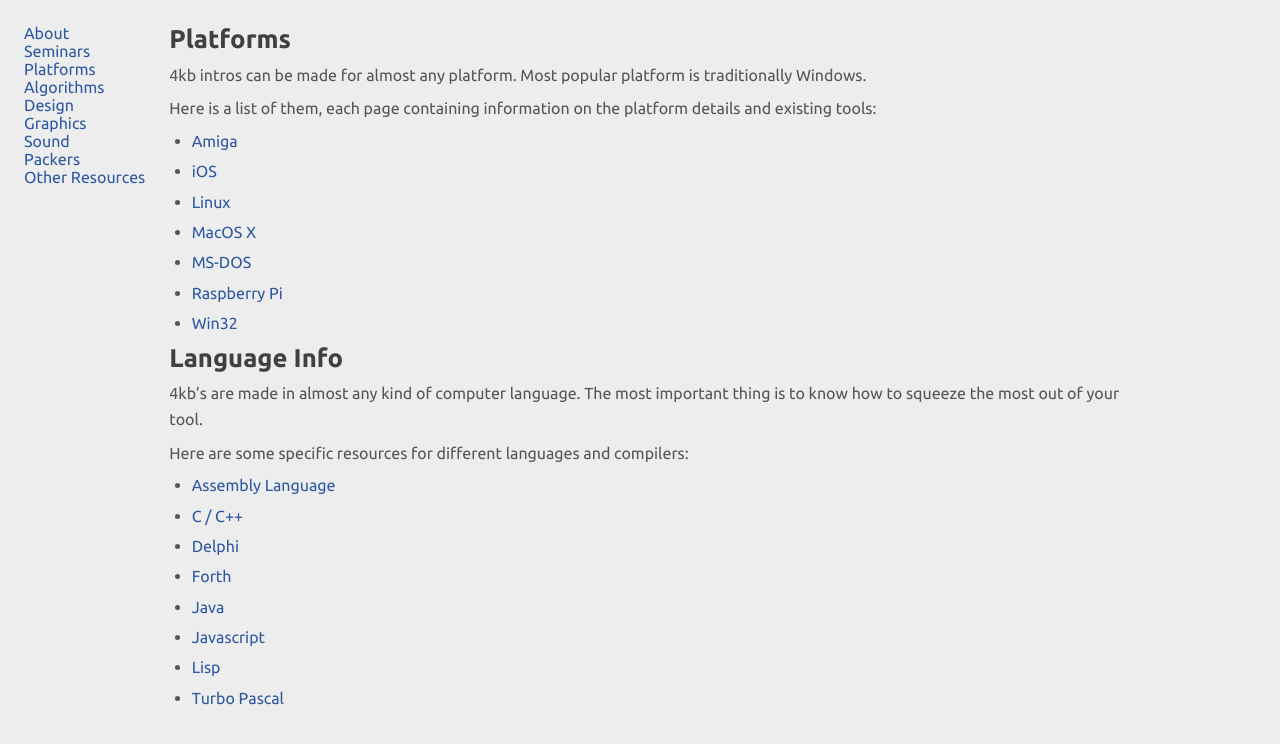
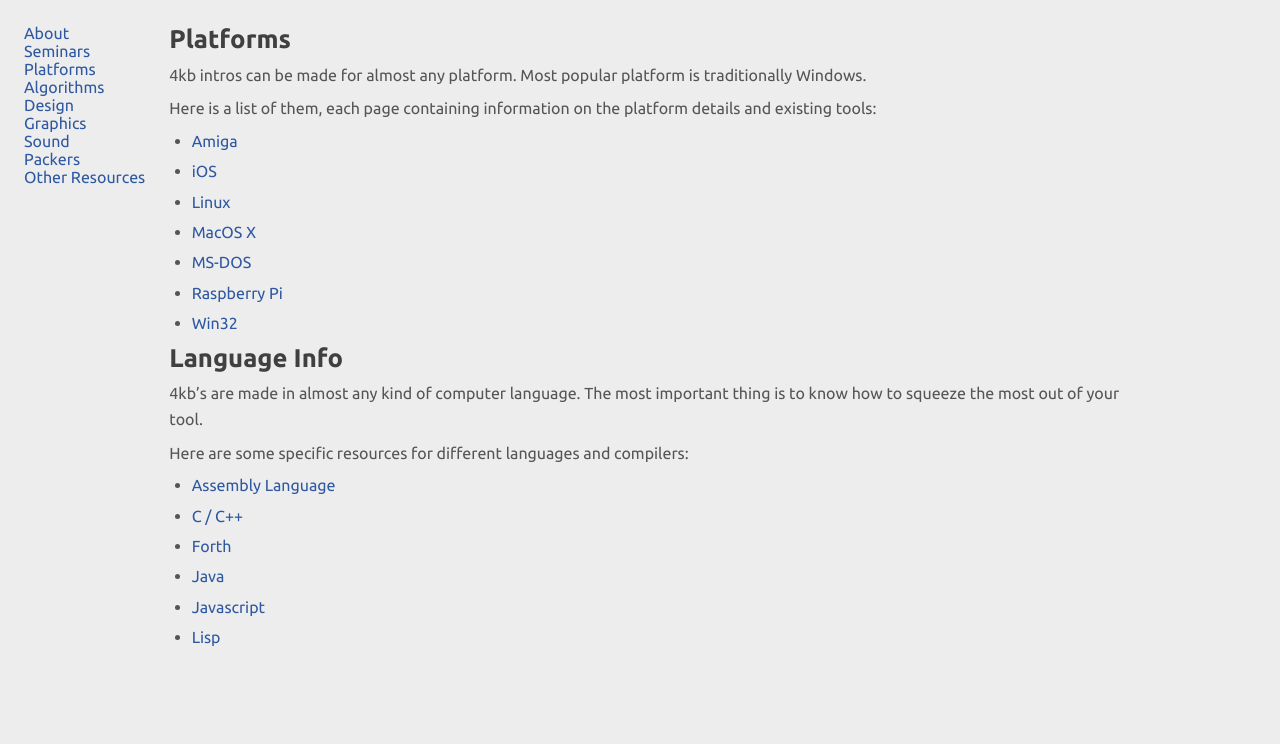
Before and after one commit to in4k/in4k.github.io, a Jekyll site: the page built from wiki/platforms.markdown, in a window 1280 px wide. Shown: the top 744 px of the page. Built offline with Jekyll 4.4.1, drawn with Linux system fonts in a browser that asks for light colours.

Commit message:
Update platforms.markdown

```diff
--- a/wiki/platforms.markdown
+++ b/wiki/platforms.markdown
@@ -23,9 +23,7 @@
 
 *   [Assembly Language](assembly-language)
 *   [C / C++](c-cpp)
-*   [Delphi](delphi)
 *   [Forth](forth)
 *   [Java](java)
 *   [Javascript](javascript)
 *   [Lisp](lisp)
-*   [Turbo Pascal](turbo_pascal)
```
